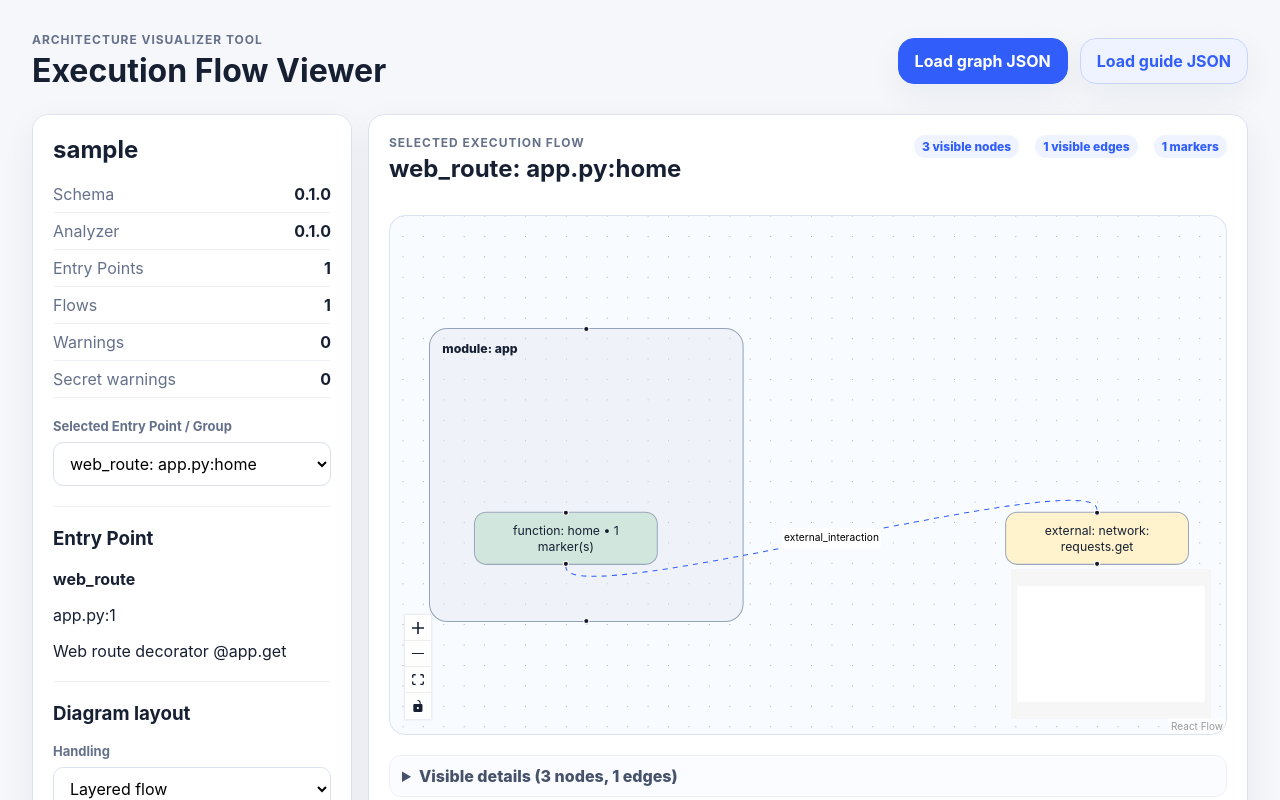
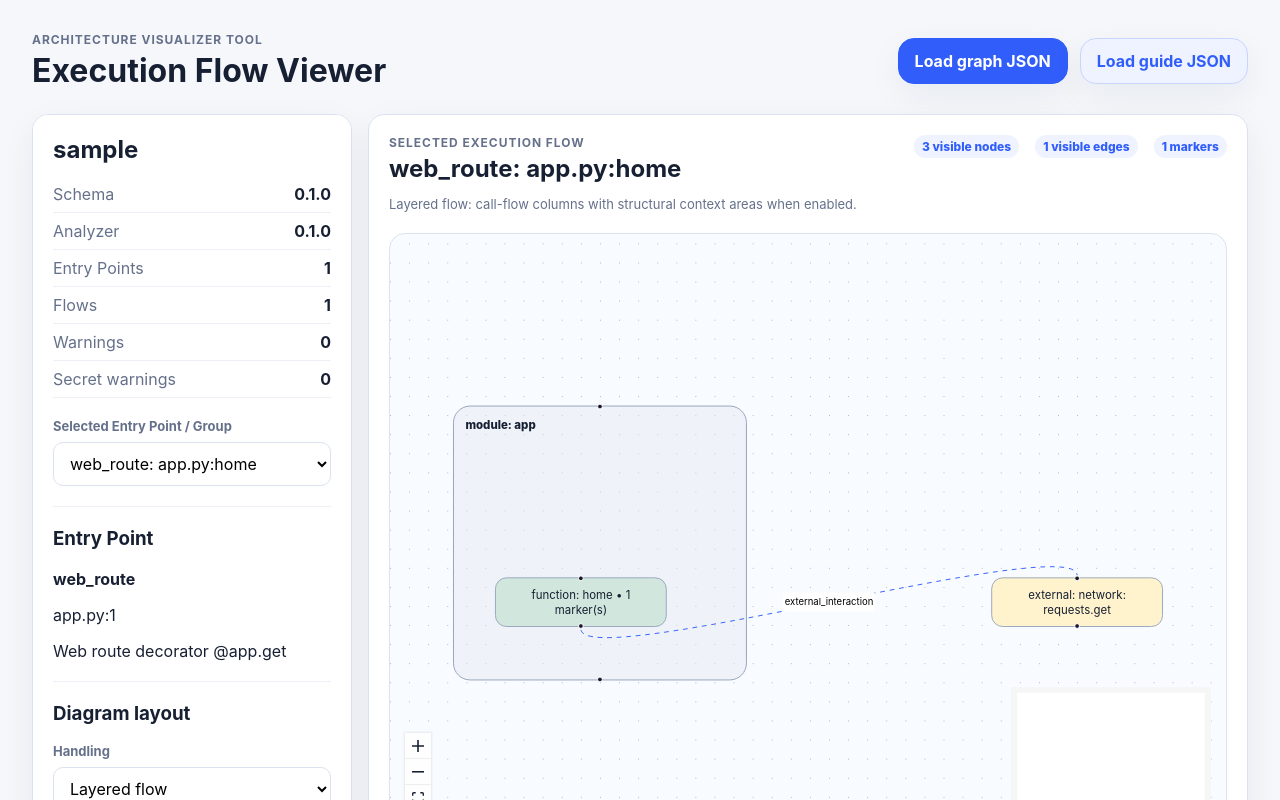
Before and after one commit to DevGrohl/AVT, a React (Vite) app in the folder apps/viewer/: page / in a window 1280 px wide. Shown: the top 800 px of the page. Built offline with nearby package versions, Linux system fonts and the light colour scheme.

Commit message:
Polish viewer diagram layout UX

```diff
--- a/apps/viewer/src/main.tsx
+++ b/apps/viewer/src/main.tsx
@@ -163,12 +163,14 @@ function App() {
           <section className="panel flowPanel">
             {selectedFlow ? (
               <>
-                <FlowHeader flow={selectedFlow} label={selectedOption?.label ?? selectedFlow.id} nodeCount={flowModel.flowNodes.length} edgeCount={flowModel.flowEdges.length} />
+                <FlowHeader flow={selectedFlow} label={selectedOption?.label ?? selectedFlow.id} nodeCount={flowModel.flowNodes.length} edgeCount={flowModel.flowEdges.length} layout={diagramLayout} />
                 <div className="graphCanvas" aria-label="Selected Execution Flow graph">
                   <ReactFlow
+                    key={`${selectedFlow.id}:${diagramLayout}:${displayOptions.showHierarchyContext}:${displayOptions.showExternalInteractions}:${displayOptions.edgeLabelMode}`}
                     nodes={flowModel.reactFlowNodes}
                     edges={flowModel.reactFlowEdges}
                     fitView
+                    fitViewOptions={{ padding: 0.18 }}
                     onNodeClick={(_: React.MouseEvent, node: FlowNode) => {
                       const graphNode = flowModel.nodeById.get(String(node.id));
                       if (graphNode) setSelection({ type: 'node', item: graphNode, markers: flowModel.markersByNodeId.get(graphNode.id) ?? [] });
@@ -339,12 +341,13 @@ function EdgeFilterControls({ filters, onChange }: { filters: EdgeFilters; onCha
   );
 }
 
-function FlowHeader({ flow, label, nodeCount, edgeCount }: { flow: ExecutionFlow; label: string; nodeCount: number; edgeCount: number }) {
+function FlowHeader({ flow, label, nodeCount, edgeCount, layout }: { flow: ExecutionFlow; label: string; nodeCount: number; edgeCount: number; layout: DiagramLayout }) {
   return (
     <div className="flowHeader">
       <div>
         <p className="eyebrow">Selected Execution Flow</p>
         <h2>{label}</h2>
+        <p className="hint">{layoutDescription(layout)}</p>
       </div>
       <div className="counts">
         <span>{nodeCount} visible nodes</span>
@@ -353,6 +356,13 @@ function FlowHeader({ flow, label, nodeCount, edgeCount }: { flow: ExecutionFlow
       </div>
     </div>
   );
+}
+
+function layoutDescription(layout: DiagramLayout): string {
+  if (layout === 'layered') return 'Layered flow: call-flow columns with structural context areas when enabled.';
+  if (layout === 'hierarchy') return 'Hierarchy: module/class areas own their functions and methods.';
+  if (layout === 'circular') return 'Circular: relationship overview for spotting clusters and cycles.';
+  return 'Compact grid: dense scan-friendly layout.';
 }
 
 function FlowLists({ nodes, edges, markersByNodeId }: { nodes: GraphNode[]; edges: GraphEdge[]; markersByNodeId: Map<string, FlowMarker[]> }) {
@@ -748,7 +758,28 @@ function areaLayout(
     });
   }
 
+  avoidTopLevelContainerOverlap(nodes, parentIds, positions, sizes);
+
   return { positions, parentIds, sizes };
+}
+
+function avoidTopLevelContainerOverlap(
+  nodes: GraphNode[],
+  parentIds: Map<string, string>,
+  positions: Map<string, { x: number; y: number }>,
+  sizes: Map<string, { width: number; height: number }>,
+): void {
+  const containers = nodes
+    .filter((node) => (node.kind === 'module' || node.kind === 'class') && !parentIds.has(node.id))
+    .sort((a, b) => (positions.get(a.id)?.y ?? 0) - (positions.get(b.id)?.y ?? 0) || a.id.localeCompare(b.id));
+  let cursorY = Number.NEGATIVE_INFINITY;
+  for (const container of containers) {
+    const position = positions.get(container.id) ?? { x: 0, y: 0 };
+    const size = sizes.get(container.id) ?? defaultNodeSize(container);
+    const nextY = cursorY === Number.NEGATIVE_INFINITY ? position.y : Math.max(position.y, cursorY + 72);
+    positions.set(container.id, { ...position, y: nextY });
+    cursorY = nextY + size.height;
+  }
 }
 
 function defaultNodeSize(node: GraphNode): { width: number; height: number } {
--- a/apps/viewer/src/styles.css
+++ b/apps/viewer/src/styles.css
@@ -141,7 +141,8 @@ button.linkButton {
 }
 
 .graphCanvas {
-  height: 520px;
+  height: min(72vh, 820px);
+  min-height: 620px;
   overflow: hidden;
   margin-bottom: 20px;
   border: 1px solid #dbe2ef;
```
Also changed, not shown: 1 other file (tests, documents, lock files or other folders).
